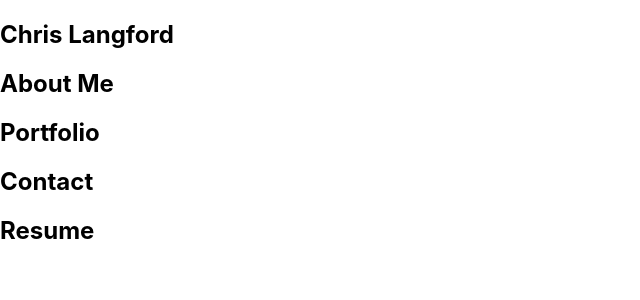
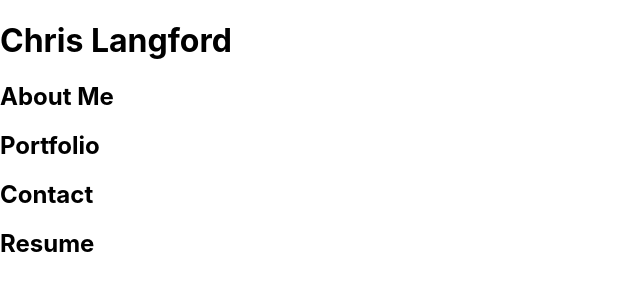
Before and after one commit to strayfrozen/My-React-Portfolio, a React (Create React App) app: page / in a window 1280 px wide. Shown: the top 300 px of the page, without its empty margins (0-640 px from the left). Built offline with nearby package versions, Linux system fonts and the light colour scheme.

Commit message:
imported Navigation inside Header

```diff
--- a/src/App.js
+++ b/src/App.js
@@ -7,8 +7,7 @@ function App() {
   return (
     <div>
       <main>
-        <Header></Header>
-        <Navigation></Navigation>
+        <Header />
       </main>
     </div>
   );
--- a/src/components/Header/index.js
+++ b/src/components/Header/index.js
@@ -1,10 +1,14 @@
 import React from 'react';
+import Navigation from '../Navigation';
 
 function Header() {
   return (
-    <section>
+    <header>
       <h1 id="Header">Chris Langford</h1>
-    </section>
+      <nav>
+      <Navigation />
+      </nav>
+    </header>
   );
 }
 
--- a/src/components/Navigation/index.js
+++ b/src/components/Navigation/index.js
@@ -1,6 +1,6 @@
 import React from 'react';
 
-function Nav() {
+function Navigation() {
 
   return (
     <nav>
@@ -12,4 +12,4 @@ function Nav() {
   );
 }
 
-export default Nav;
+export default Navigation;
```
